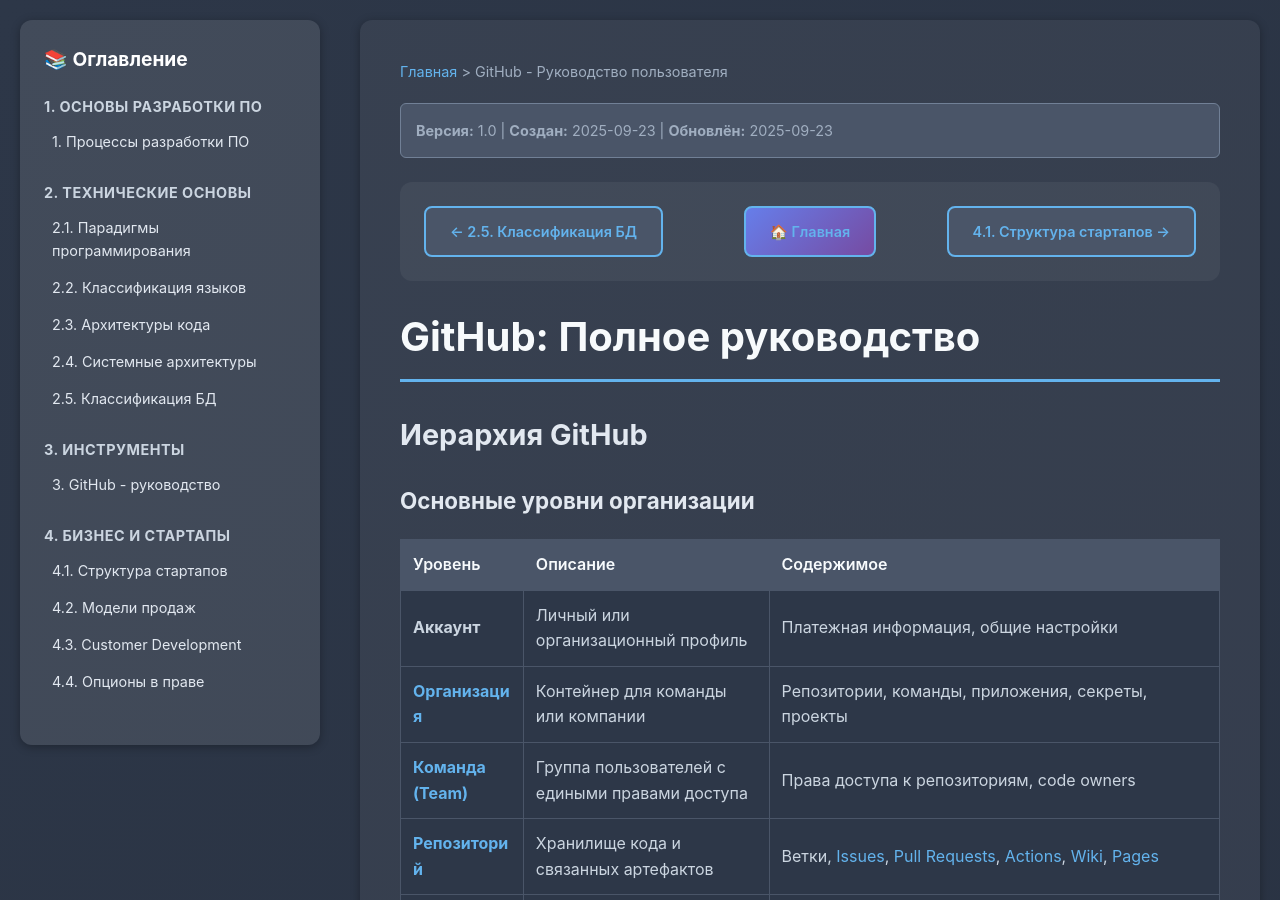
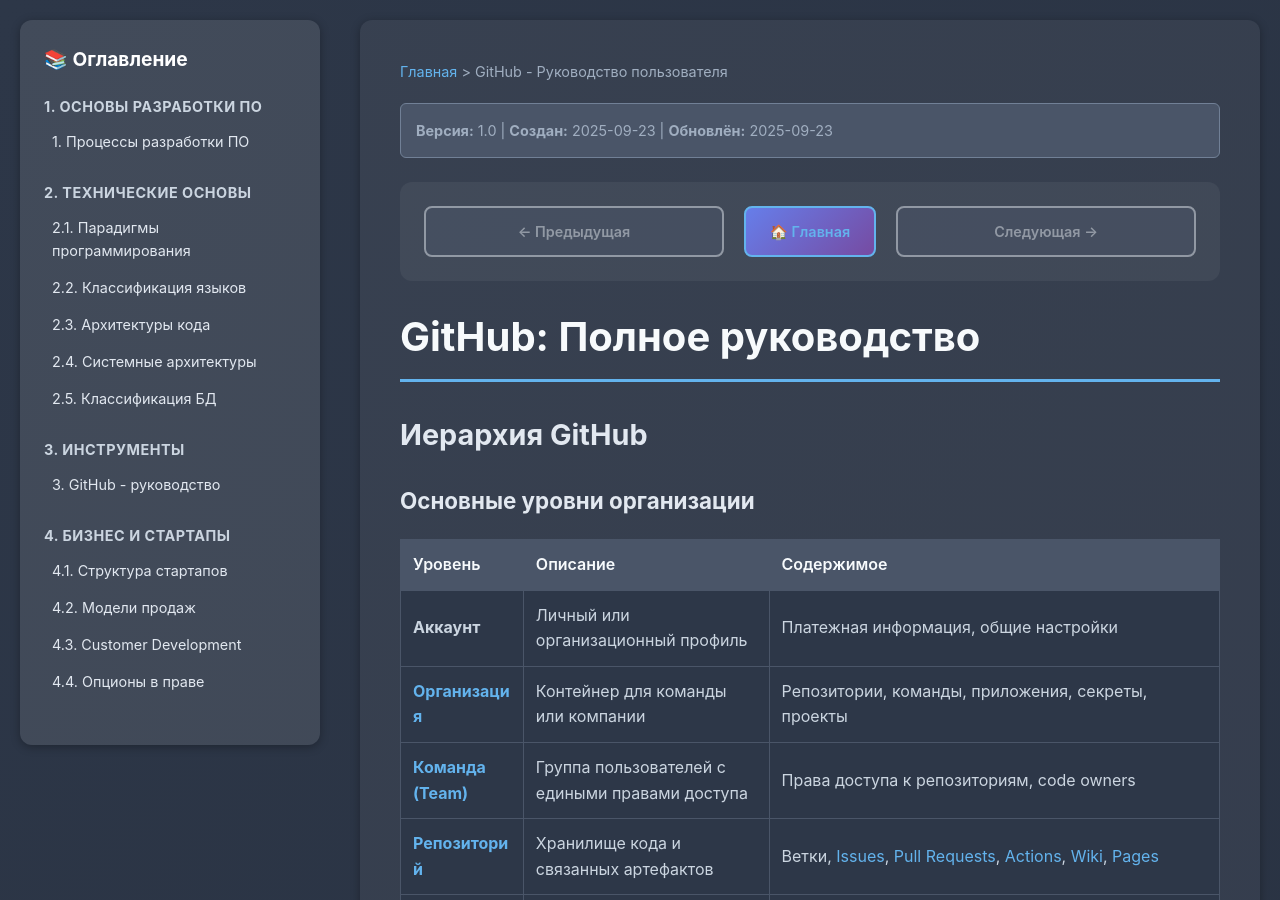
Before and after one commit to FTG-agency/pwa-test, a Jekyll site: the page built from knowledge/3-github-manual.md, in a window 1280 px wide and 900 px high. Built offline with Jekyll 4.4.1, drawn with Linux system fonts in a browser that asks for light colours; some of the changed text lies outside the part shown.

Commit message:
fix: try using page.url instead of page.name for navigation
- page.url should give us /knowledge/2.1-programming-paradigms
- Taking last part should give us the correct filename without extension
- This might fix the navigation matching issue

```diff
--- a/_layouts/page.html
+++ b/_layouts/page.html
@@ -559,9 +559,9 @@
             {% endif %}
 
             <!-- Навигация в начале статьи -->
-            {% assign page_name = page.name | split: '.' | first %}
+            {% assign page_name = page.url | split: '/' | last %}
             {% assign current_article = site.data.navigation.articles | where: "id", page_name | first %}
-            <!-- DEBUG: page.name = "{{ page.name }}", page_name = "{{ page_name }}", found = "{{ current_article.id }}" -->
+            <!-- DEBUG: page.url = "{{ page.url }}", page_name = "{{ page_name }}", found = "{{ current_article.id }}" -->
             {% if current_article %}
             <div class="article-navigation">
                 <!-- Предыдущая статья -->
@@ -599,7 +599,7 @@
             {{ content }}
 
             <!-- Навигация в конце статьи -->
-            {% assign page_name_end = page.name | split: '.' | first %}
+            {% assign page_name_end = page.url | split: '/' | last %}
             {% assign current_article_end = site.data.navigation.articles | where: "id", page_name_end | first %}
             {% if current_article_end %}
             <div class="article-navigation">
```
